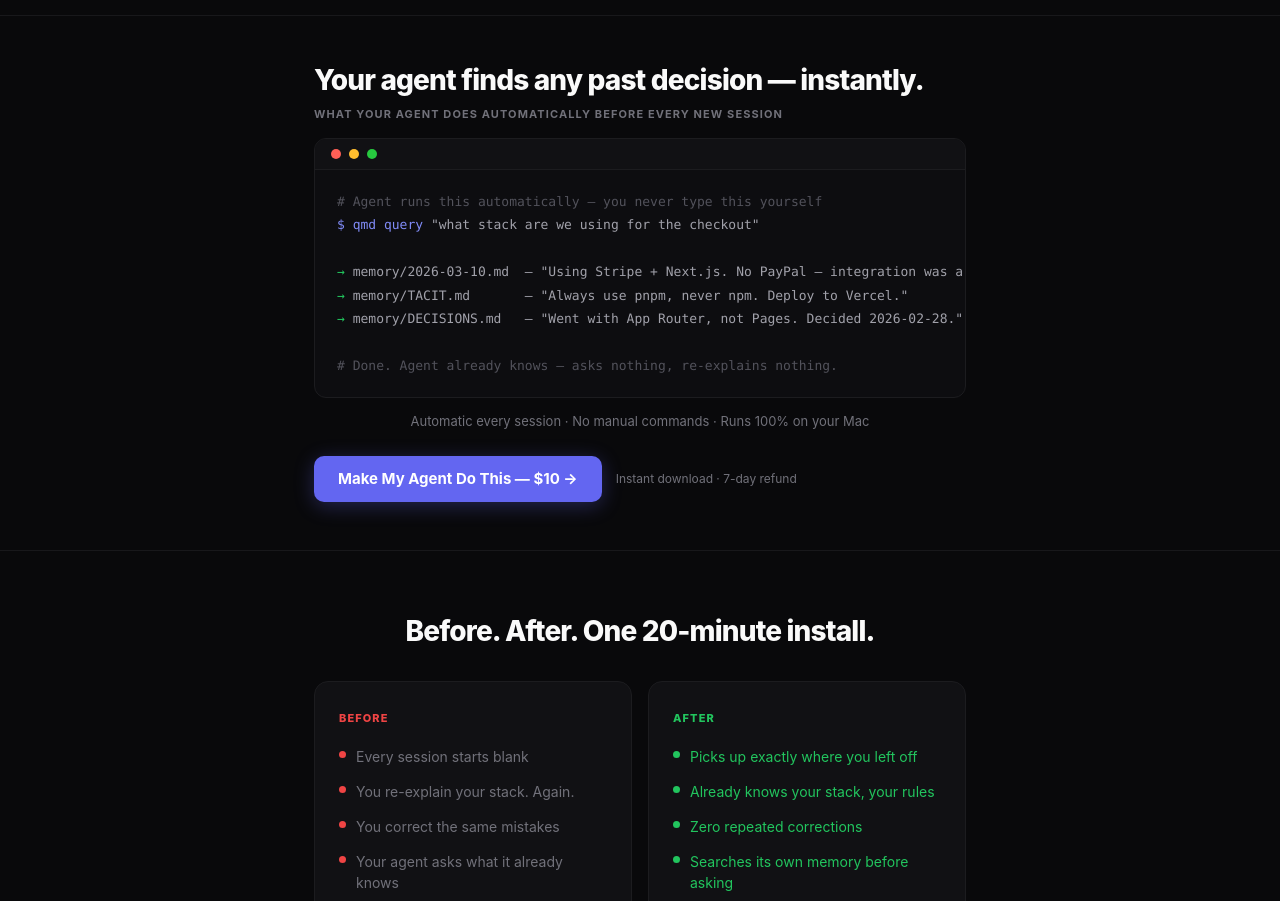
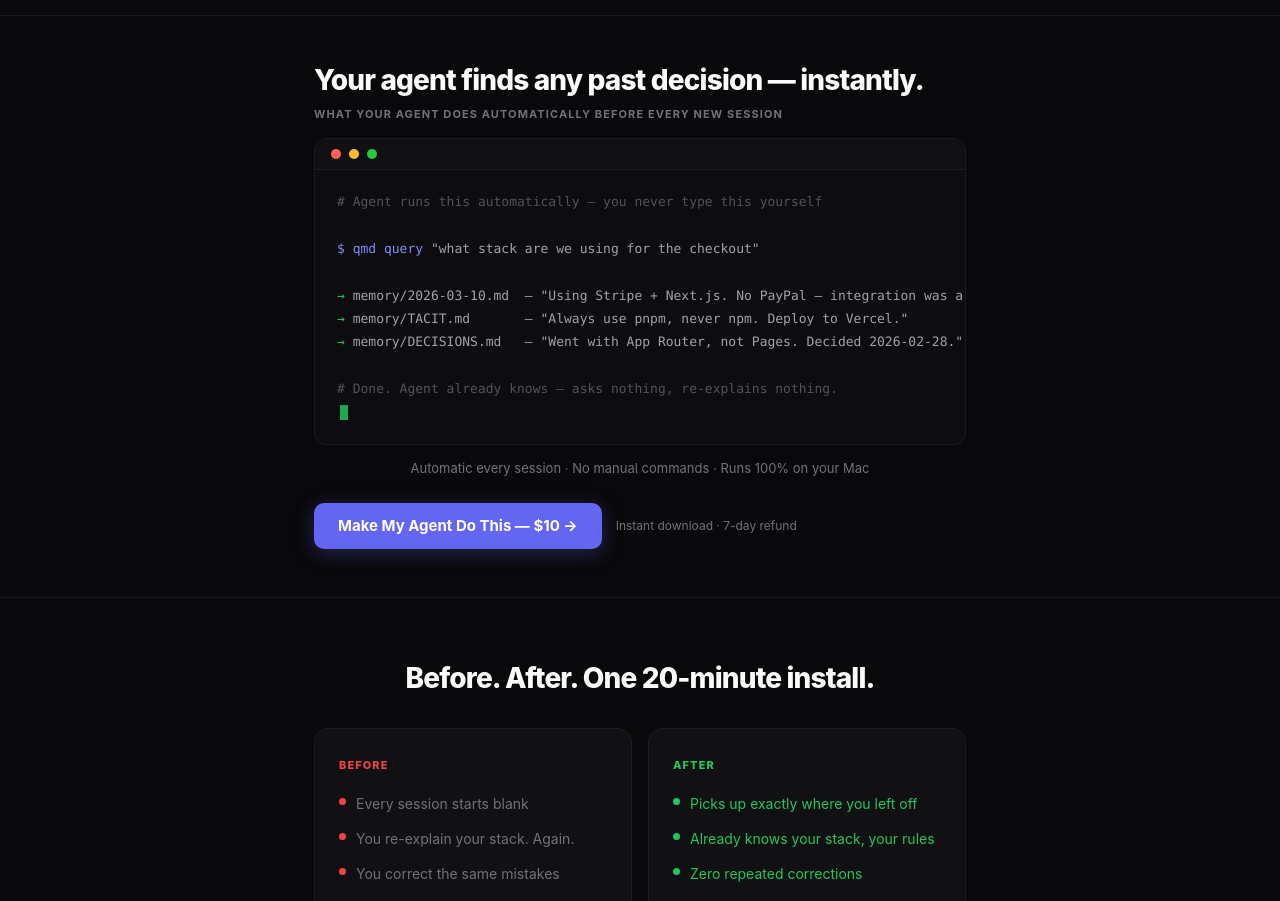
Before and after one commit to marcoiaq/agent-memory-kit, a Next.js app: page / in a window 1280 px wide. Shown: the part 1740-2641 px from the top of the page. Built offline with nearby package versions, Linux system fonts and the light colour scheme.

Commit message:
ux: animate demo terminal with typewriter effect on scroll-into-view

```diff
--- /dev/null
+++ b/app/components/DemoTerminal.tsx
@@ -0,0 +1,157 @@
+'use client'
+
+import { useEffect, useRef, useState } from 'react'
+
+type Segment = { cls: string; content: string }
+type Line =
+  | { kind: 'text'; cls: string; content: string; delay: number }
+  | { kind: 'multi'; parts: Segment[]; delay: number }
+  | { kind: 'blank'; delay: number }
+
+const LINES: Line[] = [
+  { kind: 'text',  cls: 'dim',  content: '# Agent runs this automatically — you never type this yourself', delay: 200 },
+  { kind: 'blank', delay: 100 },
+  { kind: 'multi', parts: [{ cls: 'cmd', content: '$ qmd query' }, { cls: 'out', content: ' "what stack are we using for the checkout"' }], delay: 400 },
+  { kind: 'blank', delay: 600 },
+  { kind: 'multi', parts: [{ cls: 'highlight', content: '→' }, { cls: 'out', content: ' memory/2026-03-10.md  — "Using Stripe + Next.js. No PayPal — integration was a mess."' }], delay: 180 },
+  { kind: 'multi', parts: [{ cls: 'highlight', content: '→' }, { cls: 'out', content: ' memory/TACIT.md       — "Always use pnpm, never npm. Deploy to Vercel."' }], delay: 140 },
+  { kind: 'multi', parts: [{ cls: 'highlight', content: '→' }, { cls: 'out', content: ' memory/DECISIONS.md   — "Went with App Router, not Pages. Decided 2026-02-28."' }], delay: 160 },
+  { kind: 'blank', delay: 200 },
+  { kind: 'text',  cls: 'dim',  content: '# Done. Agent already knows — asks nothing, re-explains nothing.', delay: 100 },
+]
+
+export default function DemoTerminal() {
+  const ref = useRef<HTMLDivElement>(null)
+  const [visibleCount, setVisibleCount] = useState(0)
+  const [played, setPlayed] = useState(false)
+  const [showCursor, setShowCursor] = useState(true)
+
+  useEffect(() => {
+    const el = ref.current
+    if (!el) return
+    const observer = new IntersectionObserver(
+      ([entry]) => {
+        if (entry.isIntersecting && !played) {
+          setPlayed(true)
+          observer.disconnect()
+        }
+      },
+      { threshold: 0.4 }
+    )
+    observer.observe(el)
+    return () => observer.disconnect()
+  }, [played])
+
+  useEffect(() => {
+    if (!played) return
+    let i = 0
+    let cumDelay = 0
+
+    const timers: ReturnType<typeof setTimeout>[] = []
+
+    LINES.forEach((line, idx) => {
+      cumDelay += line.delay
+      const t = setTimeout(() => {
+        setVisibleCount(idx + 1)
+        if (idx === LINES.length - 1) {
+          // keep cursor blinking after done
+        }
+      }, cumDelay)
+      timers.push(t)
+      i++
+    })
+
+    return () => timers.forEach(clearTimeout)
+  }, [played])
+
+  const renderedLines: React.ReactNode[] = []
+
+  LINES.slice(0, visibleCount).forEach((line, idx) => {
+    if (line.kind === 'blank') {
+      renderedLines.push(<span key={idx}>{'\n'}</span>)
+    } else if (line.kind === 'text') {
+      renderedLines.push(
+        <span key={idx} className={line.cls} style={{ display: 'block' }}>
+          {line.content}
+        </span>
+      )
+    } else {
+      renderedLines.push(
+        <span key={idx} style={{ display: 'block' }}>
+          {line.parts.map((p, pi) => (
+            <span key={pi} className={p.cls}>{p.content}</span>
+          ))}
+        </span>
+      )
+    }
+  })
+
+  // Show blinking cursor while playing or at end
+  const isDone = visibleCount >= LINES.length
+
+  return (
+    <div ref={ref} className="demo-terminal">
+      <div className="demo-terminal-bar">
+        <span className="dot dot-r" />
+        <span className="dot dot-y" />
+        <span className="dot dot-g" />
+      </div>
+      <div className="demo-code">
+        {played ? (
+          <>
+            {renderedLines}
+            {!isDone && (
+              <span className="demo-cursor" />
+            )}
+            {isDone && (
+              <span className="demo-cursor" />
+            )}
+          </>
+        ) : (
+          // SSR / pre-play: render full content statically (no flash)
+          <>
+            <span className="dim" style={{ display: 'block' }}># Agent runs this automatically — you never type this yourself</span>
+            <span style={{ display: 'block' }}>&nbsp;</span>
+            <span style={{ display: 'block' }}>
+              <span className="cmd">$ qmd query</span>
+              <span className="out"> &quot;what stack are we using for the checkout&quot;</span>
+            </span>
+            <span style={{ display: 'block' }}>&nbsp;</span>
+            <span style={{ display: 'block' }}>
+              <span className="highlight">→</span>
+              <span className="out"> memory/2026-03-10.md  — &quot;Using Stripe + Next.js. No PayPal — integration was a mess.&quot;</span>
+            </span>
+            <span style={{ display: 'block' }}>
+              <span className="highlight">→</span>
+              <span className="out"> memory/TACIT.md       — &quot;Always use pnpm, never npm. Deploy to Vercel.&quot;</span>
+            </span>
+            <span style={{ display: 'block' }}>
+              <span className="highlight">→</span>
+              <span className="out"> memory/DECISIONS.md   — &quot;Went with App Router, not Pages. Decided 2026-02-28.&quot;</span>
+            </span>
+            <span style={{ display: 'block' }}>&nbsp;</span>
+            <span className="dim" style={{ display: 'block' }}># Done. Agent already knows — asks nothing, re-explains nothing.</span>
+            <span className="demo-cursor" />
+          </>
+        )}
+      </div>
+      <style>{`
+        .demo-cursor {
+          display: inline-block;
+          width: 8px;
+          height: 15px;
+          background: #22c55e;
+          opacity: 0.85;
+          vertical-align: text-bottom;
+          margin-left: 3px;
+          border-radius: 1px;
+          animation: cursor-blink 1.1s step-end infinite;
+        }
+        @keyframes cursor-blink {
+          0%, 100% { opacity: 0.85; }
+          50% { opacity: 0; }
+        }
+      `}</style>
+    </div>
+  )
+}
--- a/app/page.tsx
+++ b/app/page.tsx
@@ -1,5 +1,6 @@
 import DesktopScrollBar from './components/DesktopScrollBar'
 import FaqAccordion from './components/FaqAccordion'
+import DemoTerminal from './components/DemoTerminal'
 
 const jsonLd = {
   '@context': 'https://schema.org',
@@ -567,21 +568,7 @@ export default function Home() {
             Your agent finds any past decision — instantly.
           </h2>
           <div className="demo-label" style={{marginBottom:'16px'}}>What your agent does automatically before every new session</div>
-          <div className="demo-terminal">
-            <div className="demo-terminal-bar">
-              <span className="dot dot-r"></span>
-              <span className="dot dot-y"></span>
-              <span className="dot dot-g"></span>
-            </div>
-            <div className="demo-code">
-              <span className="dim"># Agent runs this automatically — you never type this yourself</span>{'\n'}
-              <span className="cmd">$ qmd query</span>{' '}<span className="out">&quot;what stack are we using for the checkout&quot;</span>{'\n\n'}
-              <span className="highlight">→</span> <span className="out">memory/2026-03-10.md  — &quot;Using Stripe + Next.js. No PayPal — integration was a mess.&quot;</span>{'\n'}
-              <span className="highlight">→</span> <span className="out">memory/TACIT.md       — &quot;Always use pnpm, never npm. Deploy to Vercel.&quot;</span>{'\n'}
-              <span className="highlight">→</span> <span className="out">memory/DECISIONS.md   — &quot;Went with App Router, not Pages. Decided 2026-02-28.&quot;</span>{'\n\n'}
-              <span className="dim"># Done. Agent already knows — asks nothing, re-explains nothing.</span>
-            </div>
-          </div>
+          <DemoTerminal />
           <p className="demo-caption">Automatic every session · No manual commands · Runs 100% on your Mac</p>
           <div style={{marginTop:'24px', display:'flex', alignItems:'center', gap:'14px', flexWrap:'wrap'}}>
             <a href="/api/create-checkout" className="cta-main" style={{fontSize:'15px', padding:'12px 24px'}}>
```
